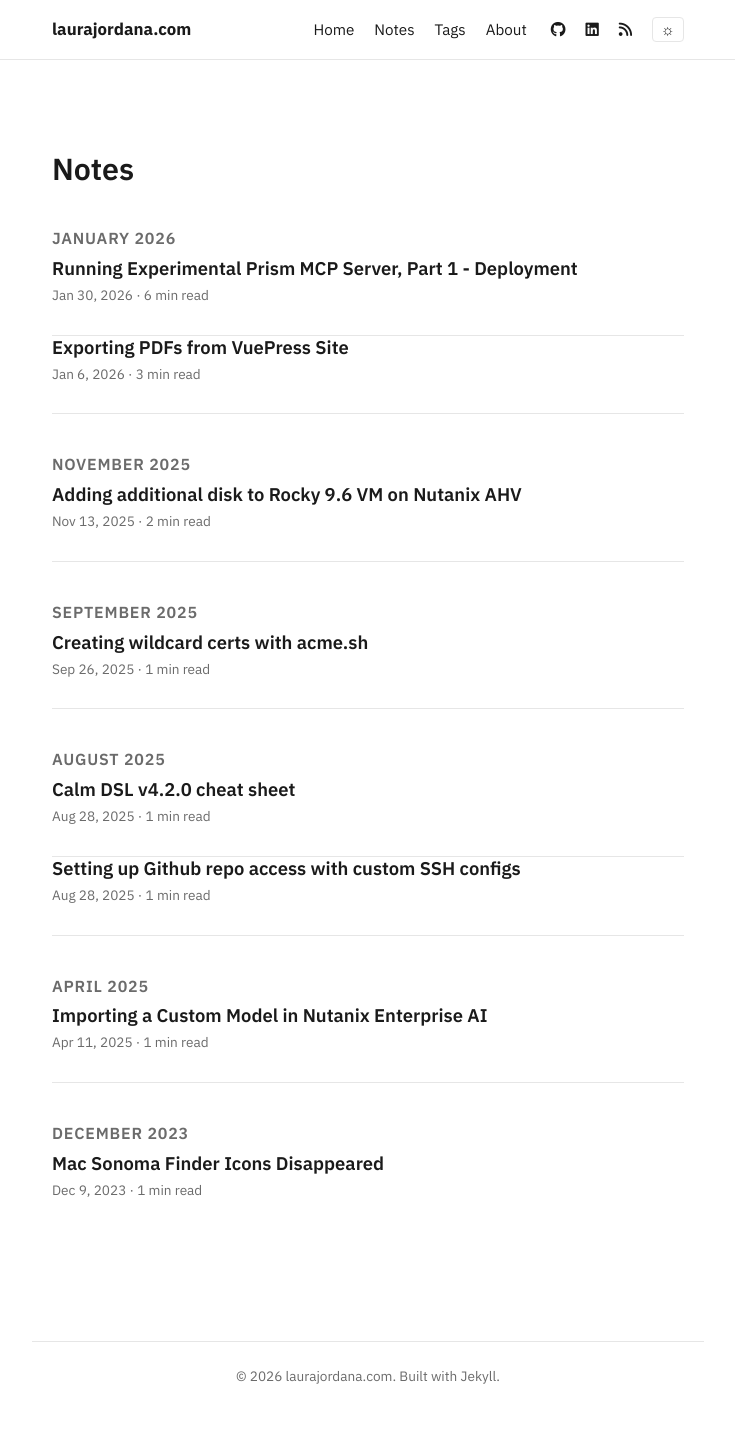
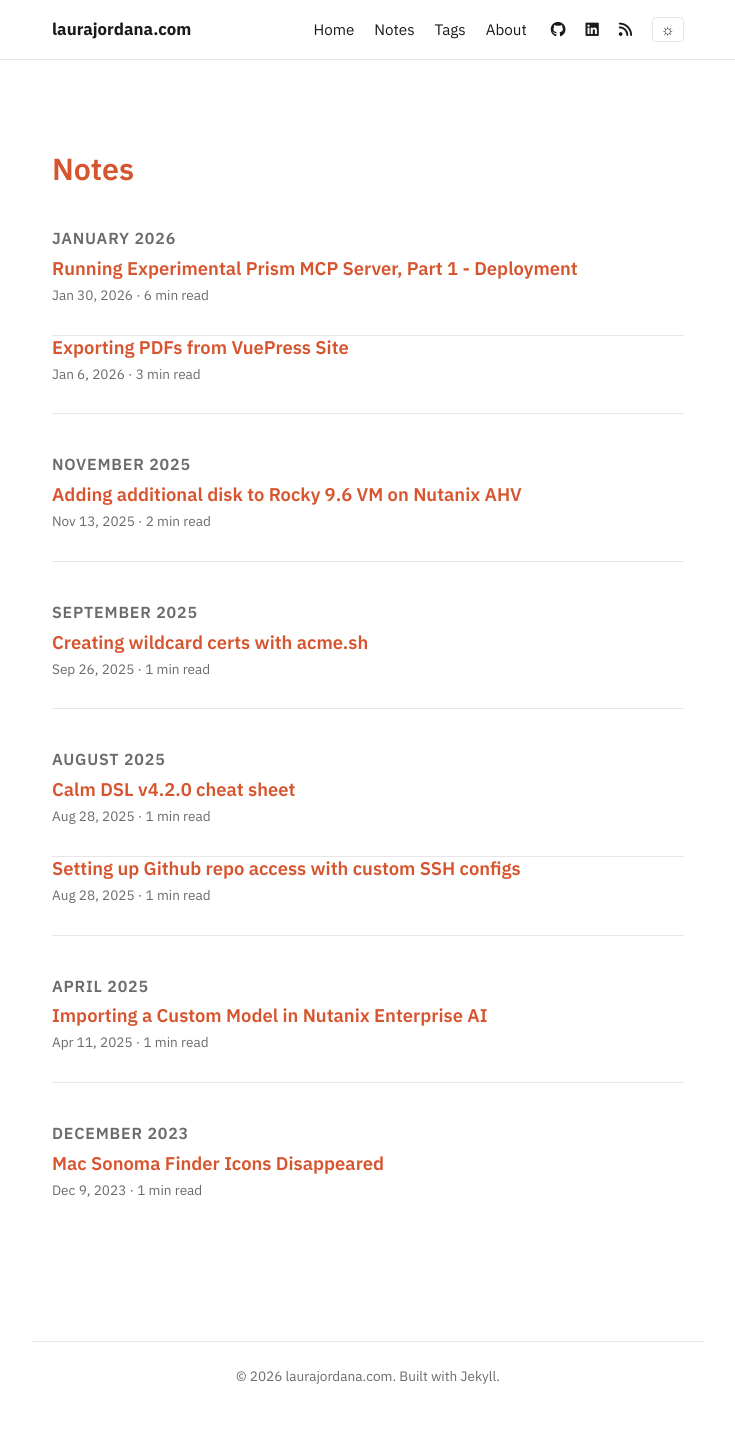
Before and after one commit to lauramariel/lauramariel.github.io, a Jekyll site: the page built from archive.html, in a window 1280 px wide. Shown: the whole page, without its empty margins (272-1007 px from the left). Built offline with Jekyll 4.4.1, drawn with Linux system fonts in a browser that asks for light colours; nearby versions of some CDN libraries.

Commit message:
Use coral accent color for post titles instead of near-black

```diff
--- a/_sass/posts.scss
+++ b/_sass/posts.scss
@@ -24,10 +24,6 @@
 }
 
 .post-list-title a {
-  color: var(--color-fg);
-}
-
-.post-list-title a:hover {
   color: var(--color-accent);
 }
 
@@ -60,6 +56,7 @@
 
 .post-title-main {
   margin-bottom: 0.25rem;
+  color: var(--color-accent);
 }
 
 .post-meta {
```
